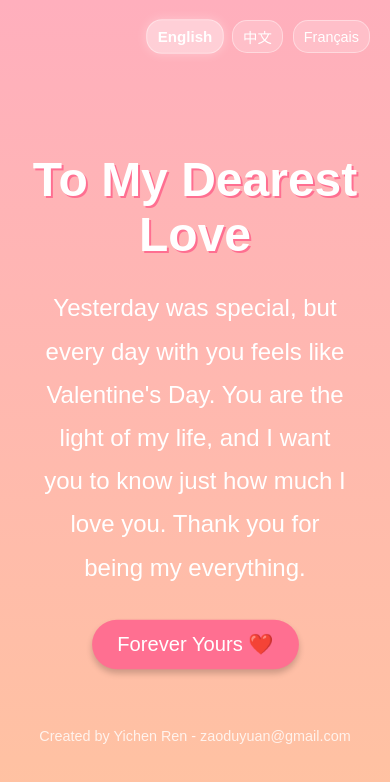
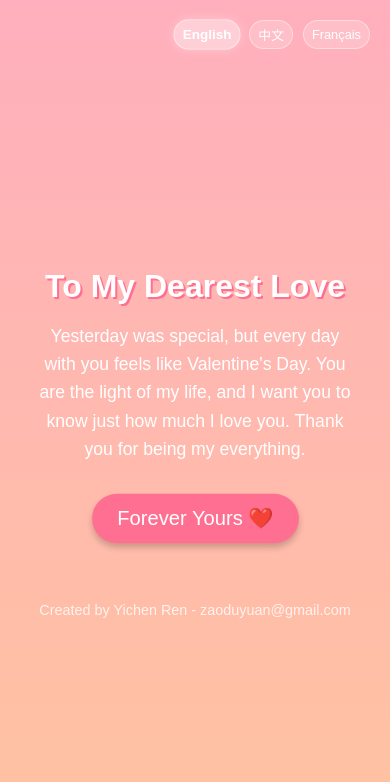
Before and after one commit to yrenat/Speak-Softly-Love, a plain HTML site: page index.html in a window 390 px wide. Drawn offline with Linux system fonts and the light colour scheme.

Commit message:
make it more dense

```diff
--- a/index.html
+++ b/index.html
@@ -31,6 +31,9 @@
       margin-bottom: 2rem;
       line-height: 1.8;
       padding: 0 20px;
+      max-width: 700px; /* Limit width to make text more condensed */
+      margin-left: auto;
+      margin-right: auto;
     }
     .button-container {
       display: flex;
@@ -139,6 +142,8 @@
       text-align: center;
       padding: 20px;
       transition: opacity 0.5s ease;
+      max-width: 800px; /* Limit the width of the content */
+      width: 90%;
     }
     /* Add a subtle pulsating effect to the button */
     @keyframes pulse {
@@ -175,6 +180,31 @@
     .language-btn.active {
       font-weight: bold;
       box-shadow: 0 0 10px rgba(255, 255, 255, 0.3);
+    }
+
+    /* Media queries for more responsive text */
+    @media (max-width: 768px) {
+      h1 {
+        font-size: 2.5rem;
+      }
+      p {
+        font-size: 1.3rem;
+        max-width: 90%;
+      }
+    }
+
+    @media (max-width: 480px) {
+      h1 {
+        font-size: 2rem;
+      }
+      p {
+        font-size: 1.1rem;
+        line-height: 1.6;
+      }
+      .language-btn {
+        padding: 4px 8px;
+        font-size: 0.8rem;
+      }
     }
   </style>
 </head>
@@ -243,7 +273,7 @@
         footer: "Created by Yichen Ren - zaoduyuan@gmail.com"
       },
       cn: {
-        title: "致我最亲爱的人",
+        title: "我的挚爱",
         message: "我知道，昨天是特别的一天，是5.20情人节，但我想说，和你在一起的每一天，都是我的情人节。你是我生命中的光芒，我想让你知道我有多爱你，谢谢你成为我的一切。",
         button: "永远属于你 ❤️",
         footer: "由任奕辰创建 - zaoduyuan@gmail.com"
```
